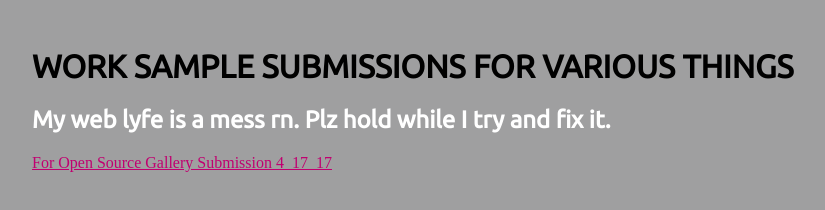
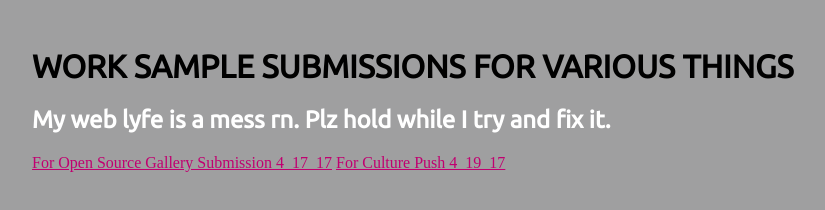
Before and after one commit to kandeetee/projectsubmissions, a plain HTML site: page submissions.html in a window 1280 px wide. Shown: the whole page, without its empty margins (16-841 px from the left). Drawn offline with Linux system fonts and the light colour scheme.

Commit message:
added new link

```diff
--- a/submissions.html
+++ b/submissions.html
@@ -34,5 +34,6 @@
     <h1>WORK SAMPLE SUBMISSIONS FOR VARIOUS THINGS</h1>
     <h2>My web lyfe is a mess rn. Plz hold while I try and fix it.</h2>
     <a href="opnsrcgllry.html">For Open Source Gallery Submission 4_17_17</a>
+     <a href="cltrpsh.html">For Culture Push 4_19_17</a>
     </body>
     </html>
```
